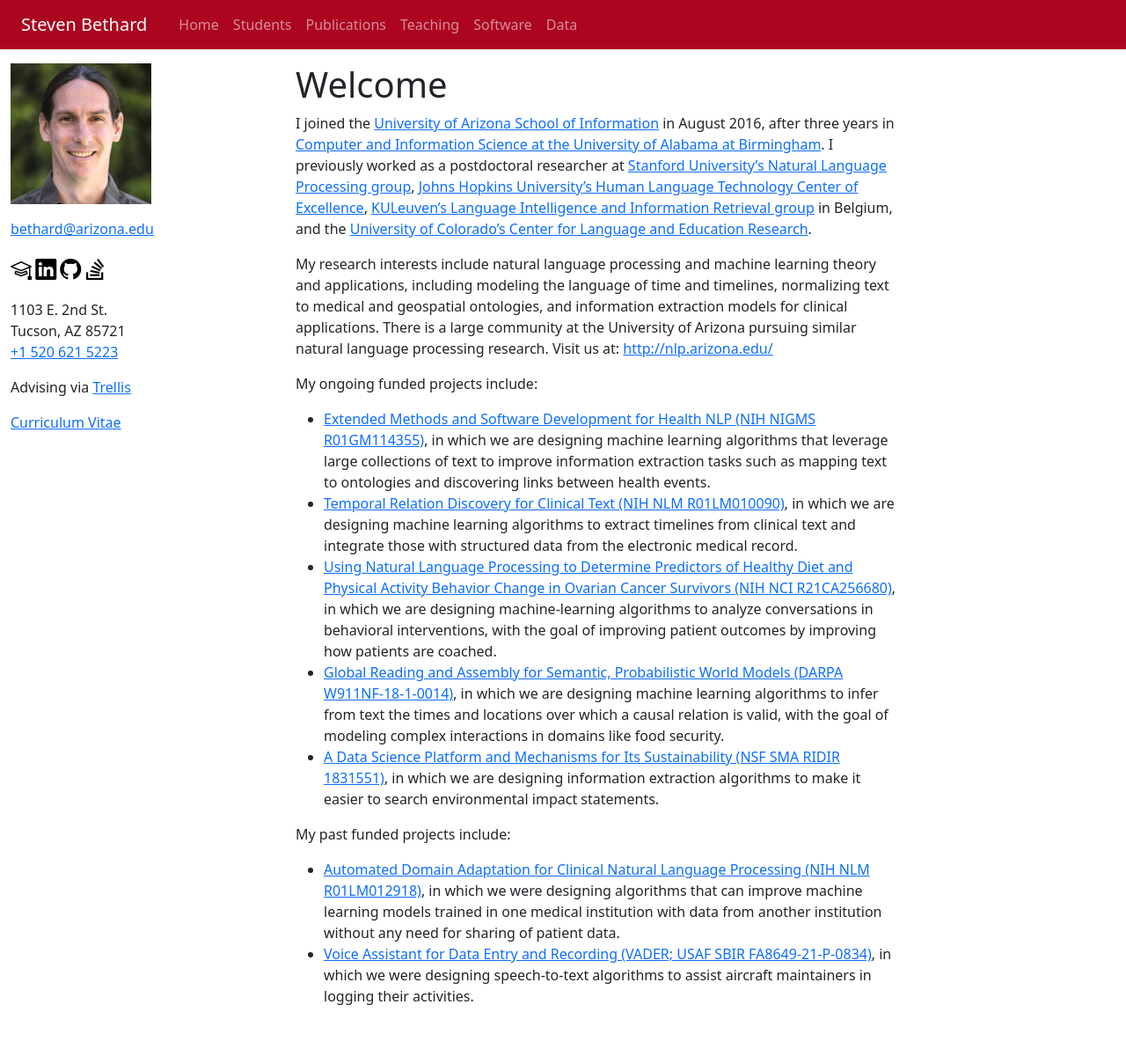
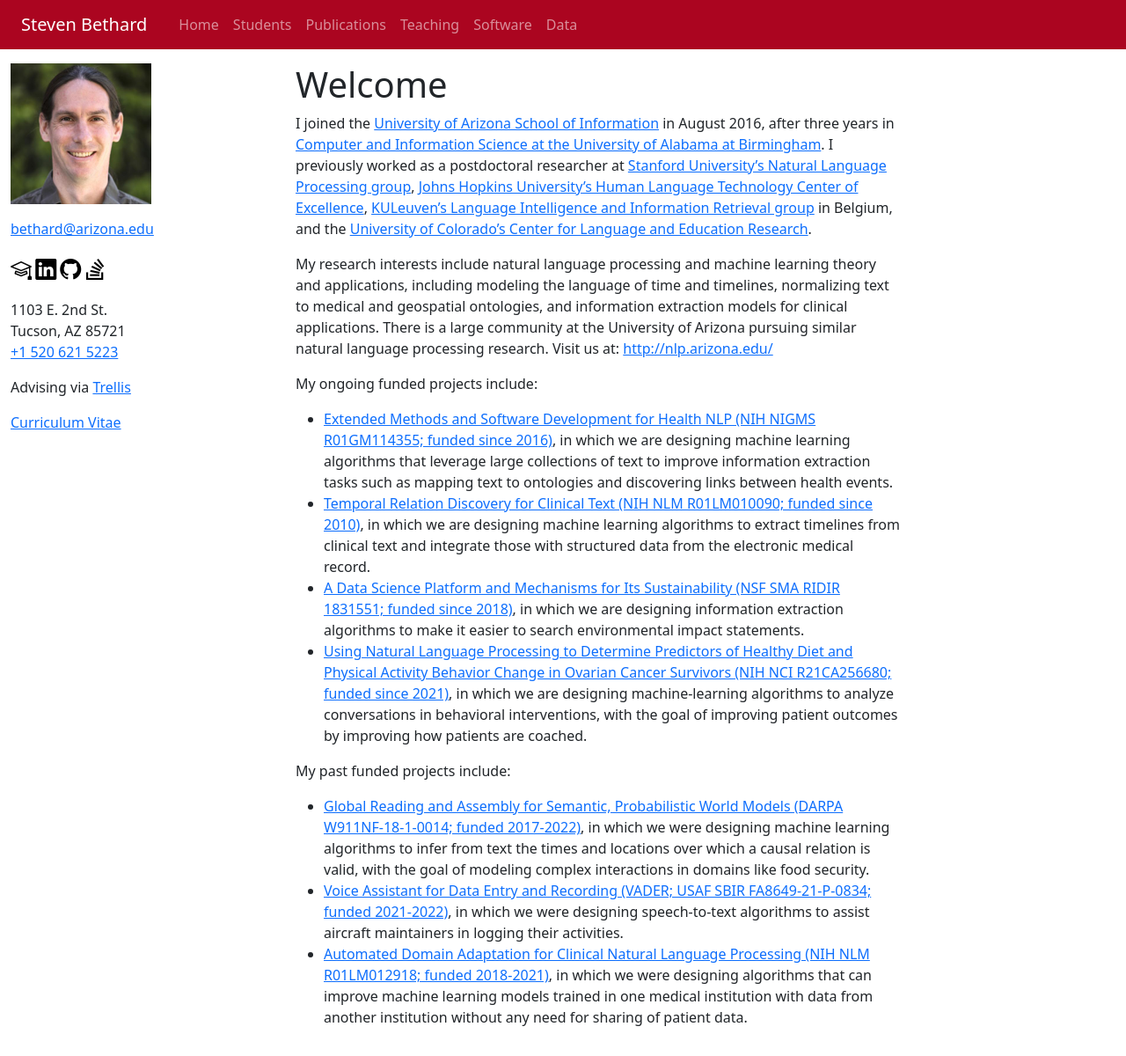
Before and after one commit to bethard/bethard.github.io, a Jekyll site: the page built from index.md, in a window 1280 px wide. Shown: the whole page at 88% size. Built offline with Jekyll 4.4.1, drawn with Linux system fonts in a browser that asks for light colours; before the commit the page ends 1176 px from its top, so only the background shows below that.

Commit message:
updates grant status and funding dates

```diff
--- a/index.md
+++ b/index.md
@@ -18,13 +18,13 @@
 
 My ongoing funded projects include:
 
-* [Extended Methods and Software Development for Health NLP (NIH NIGMS R01GM114355)](https://reporter.nih.gov/project-details/10209178), in which we are designing machine learning algorithms that leverage large collections of text to improve information extraction tasks such as mapping text to ontologies and discovering links between health events.
-* [Temporal Relation Discovery for Clinical Text (NIH NLM R01LM010090)](https://reporter.nih.gov/project-details/9735964), in which we are designing machine learning algorithms to extract timelines from clinical text and integrate those with structured data from the electronic medical record.
-* [Using Natural Language Processing to Determine Predictors of Healthy Diet and Physical Activity Behavior Change in Ovarian Cancer Survivors (NIH NCI R21CA256680)](https://reporter.nih.gov/project-details/10510666), in which we are designing machine-learning algorithms to analyze conversations in behavioral interventions, with the goal of improving patient outcomes by improving how patients are coached.
-* [Global Reading and Assembly for Semantic, Probabilistic World Models (DARPA W911NF-18-1-0014)](https://www.darpa.mil/program/world-modelers), in which we are designing machine learning algorithms to infer from text the times and locations over which a causal relation is valid, with the goal of modeling complex interactions in domains like food security.
-* [A Data Science Platform and Mechanisms for Its Sustainability (NSF SMA RIDIR 1831551)](https://www.nsf.gov/awardsearch/showAward?AWD_ID=1831551), in which we are designing information extraction algorithms to make it easier to search environmental impact statements.
+* [Extended Methods and Software Development for Health NLP (NIH NIGMS R01GM114355; funded since 2016)](https://reporter.nih.gov/project-details/10209178), in which we are designing machine learning algorithms that leverage large collections of text to improve information extraction tasks such as mapping text to ontologies and discovering links between health events.
+* [Temporal Relation Discovery for Clinical Text (NIH NLM R01LM010090; funded since 2010)](https://reporter.nih.gov/project-details/9735964), in which we are designing machine learning algorithms to extract timelines from clinical text and integrate those with structured data from the electronic medical record.
+* [A Data Science Platform and Mechanisms for Its Sustainability (NSF SMA RIDIR 1831551; funded since 2018)](https://www.nsf.gov/awardsearch/showAward?AWD_ID=1831551), in which we are designing information extraction algorithms to make it easier to search environmental impact statements.
+* [Using Natural Language Processing to Determine Predictors of Healthy Diet and Physical Activity Behavior Change in Ovarian Cancer Survivors (NIH NCI R21CA256680; funded since 2021)](https://reporter.nih.gov/project-details/10510666), in which we are designing machine-learning algorithms to analyze conversations in behavioral interventions, with the goal of improving patient outcomes by improving how patients are coached.
 
 My past funded projects include:
 
-* [Automated Domain Adaptation for Clinical Natural Language Processing (NIH NLM R01LM012918)](https://reporter.nih.gov/project-details/9579181), in which we were designing algorithms that can improve machine learning models trained in one medical institution with data from another institution without any need for sharing of patient data.
-* [Voice Assistant for Data Entry and Recording (VADER; USAF SBIR FA8649-21-P-0834)](https://www.sbir.gov/node/2165081), in which we were designing speech-to-text algorithms to assist aircraft maintainers in logging their activities.
+* [Global Reading and Assembly for Semantic, Probabilistic World Models (DARPA W911NF-18-1-0014; funded 2017-2022)](https://www.darpa.mil/program/world-modelers), in which we were designing machine learning algorithms to infer from text the times and locations over which a causal relation is valid, with the goal of modeling complex interactions in domains like food security.
+* [Voice Assistant for Data Entry and Recording (VADER; USAF SBIR FA8649-21-P-0834; funded 2021-2022)](https://www.sbir.gov/node/2165081), in which we were designing speech-to-text algorithms to assist aircraft maintainers in logging their activities.
+* [Automated Domain Adaptation for Clinical Natural Language Processing (NIH NLM R01LM012918; funded 2018-2021)](https://reporter.nih.gov/project-details/9579181), in which we were designing algorithms that can improve machine learning models trained in one medical institution with data from another institution without any need for sharing of patient data.
```
